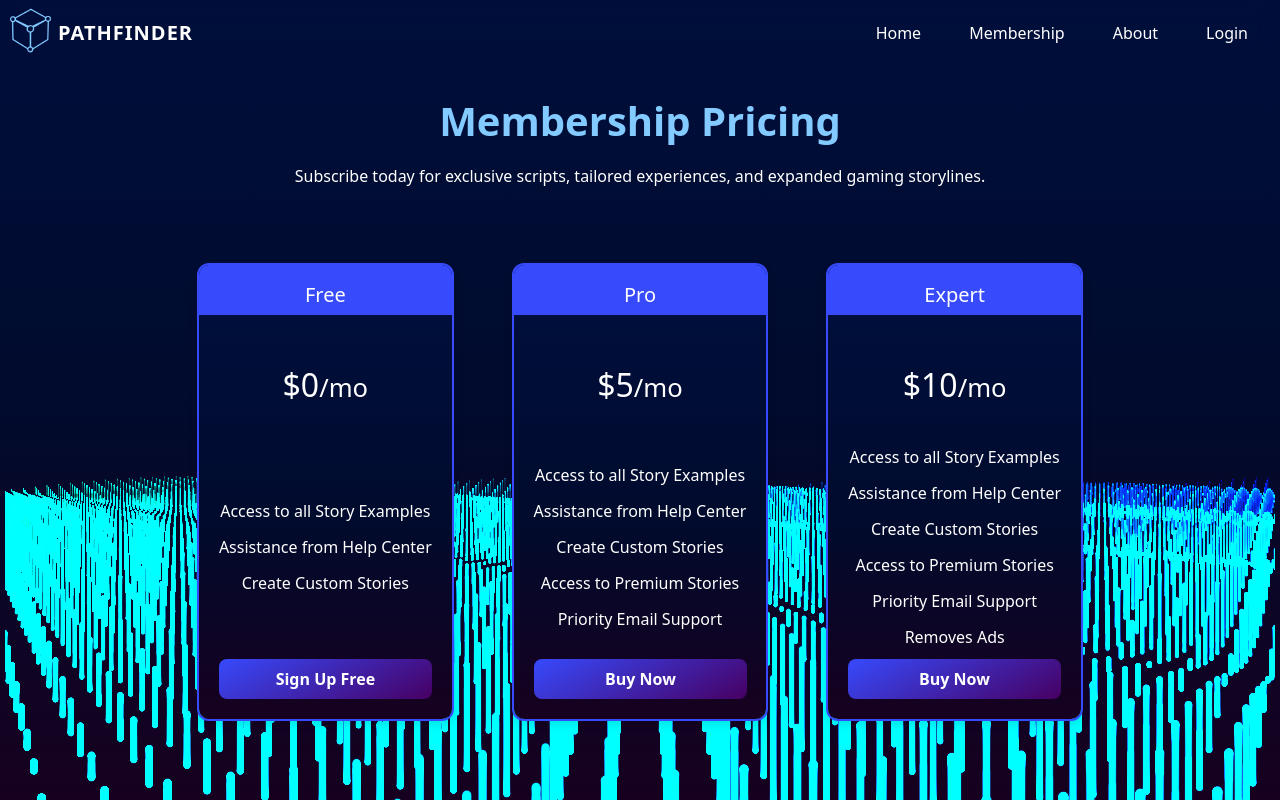
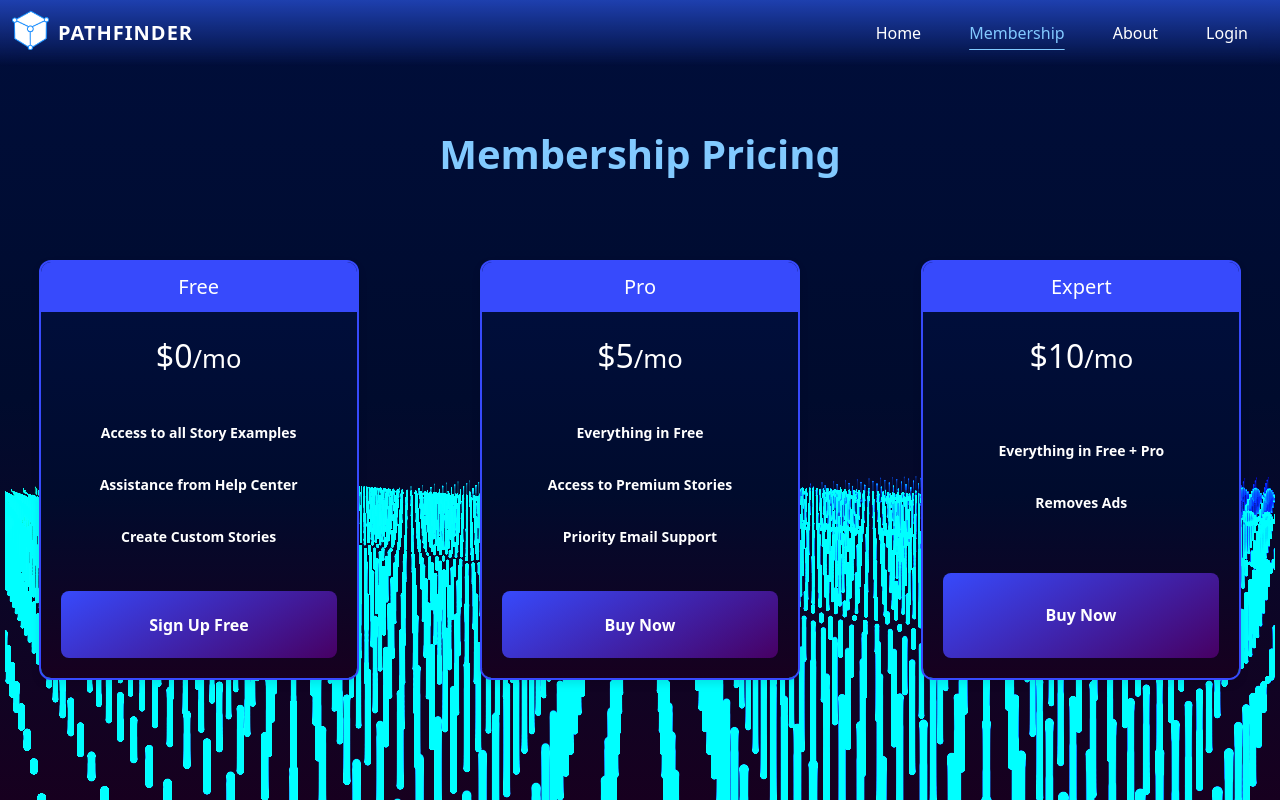
Before and after one commit to SilisK/pathfinder-game, a React (Vite) app: page /membership in a window 1280 px wide. Built offline with nearby package versions, Linux system fonts and the light colour scheme.

Commit message:
styling changes

```diff
--- a/src/App.css
+++ b/src/App.css
@@ -1,5 +1,13 @@
+* {
+  user-select: none;
+}
+
 body {
   background-color: #000b2d;
+}
+
+.home h1 {
+  color: #82caff;
 }
 
 button {
@@ -55,16 +63,16 @@ img {
   transition: 0.25s;
 }
 
-.hover-underline {
+.location-underline {
   position: relative;
   display: inline-block;
+  color: #82caff;
+  text-decoration: underline;
+  text-underline-offset: 10px;
 }
 
-.hover-underline:hover {
-  color: #82caff;
-}
-
-.hover-underline::after {
+/*
+.location-underline::after {
   content: "";
   position: absolute;
   width: 0;
@@ -75,10 +83,11 @@ img {
   transition: width 0.3s ease, left 0.3s ease;
 }
 
-.hover-underline:hover::after {
+.location-underline:hover::after {
   width: 100%;
   left: 0;
 }
+*/
 
 .gradient-text {
   /* background: linear-gradient(0deg, #174EA5, #45b1fe); */
@@ -225,7 +234,7 @@ img {
 .logo {
   width: 50px;
   height: 50px;
-  background-image: url(./Image/pathfinder-82caff.png);
+  background-image: url(./Image/pathfinder-small.png);
   background-size: 90%;
   background-repeat: no-repeat;
 }
--- a/src/Components/Auth.css
+++ b/src/Components/Auth.css
@@ -153,11 +153,6 @@ form button:hover {
   color: #fff;
 }
 
-.signup .policy-text {
-  display: flex;
-  align-items: center;
-}
-
 .signup .policy-text input {
   width: 14px;
   height: 14px;
--- a/src/Components/Navbar.jsx
+++ b/src/Components/Navbar.jsx
@@ -1,12 +1,17 @@
-import React, { useEffect, useState } from 'react';
-import { Link } from 'react-router-dom';
-import { useAuth } from '../Components/AuthContext';
-import hamburger_menu from '../assets/gizmos/hamburger-menu.png';
-import close_button from '../assets/gizmos/close.png';
+import React, { useEffect, useState } from "react";
+import { Link, useLocation } from "react-router-dom";
+import { useAuth } from "../Components/AuthContext";
+import hamburger_menu from "../assets/gizmos/hamburger-menu.png";
+import close_button from "../assets/gizmos/close.png";
 
 function NavBar() {
+  const location = useLocation();
   const [navToggled, setNavToggled] = useState(false);
   const { currentUser, loading, logout } = useAuth();
+
+  useEffect(() => {
+    setNavToggled(false);
+  }, [location]);
 
   useEffect(() => {
     if (navToggled) {
@@ -19,7 +24,7 @@ function NavBar() {
   }
 
   return (
-    <nav className="w-screen backdrop-filter backdrop-blur-md flex flex-col items-center justify-between p-2 text-white fixed z-50 md:flex-row">
+    <nav className="w-screen bg-gradient-to-b from-blue-800 backdrop-filter backdrop-blur flex flex-col items-center justify-between p-2 text-white fixed z-50 md:flex-row">
       <div className="flex items-center justify-between w-full">
         <Link to="/" className="flex items-center sm:text-xl">
           <div className="logo"></div>
@@ -40,26 +45,48 @@ function NavBar() {
       </div>
       <div
         className={`w-full ${
-          navToggled ? 'py-5 flex flex-col items-center' : 'hidden'
+          navToggled ? "py-5 flex flex-col items-center" : "hidden"
         } justify-between md:flex md:bg-transparent md:flex-row md:w-max`}
       >
-        <Link to="/" className="text-md px-6 py-2 hover-underline">
+        <Link
+          to="/"
+          className={`text-md px-6 py-2 ${
+            location.pathname == "/" ? "location-underline" : ""
+          }`}
+        >
           Home
         </Link>
-        <Link to="/membership" className="text-md px-6 py-2 hover-underline">
+        <Link
+          to="/membership"
+          className={`text-md px-6 py-2 ${
+            location.pathname == "/membership" ? "location-underline" : ""
+          }`}
+        >
           Membership
         </Link>
-        <Link to="/about" className="text-md px-6 py-2 hover-underline">
+        <Link
+          to="/about"
+          className={`text-md px-6 py-2 ${
+            location.pathname == "/about" ? "location-underline" : ""
+          }`}
+        >
           About
         </Link>
         {currentUser ? (
-
-          <Link to="/" onClick={logout} className="text-md px-6 py-2 hover-underline">
+          <Link
+            to="/"
+            onClick={logout}
+            className="text-md px-6 py-2 hover-underline"
+          >
             Logout
           </Link>
         ) : (
-
-          <Link to="/login" className="text-md px-6 py-2 hover-underline">
+          <Link
+            to="/login"
+            className={`text-md px-6 py-2 ${
+              location.pathname == "/login" ? "location-underline" : ""
+            }`}
+          >
             Login
           </Link>
         )}
--- a/src/Components/SignUp.jsx
+++ b/src/Components/SignUp.jsx
@@ -72,14 +72,15 @@ const SignUp = () => {
                 />
                 <label>Create Password</label>
               </div>
-              <div className="policy-text">
+              <div className="policy-text items-center w-full">
                 <input
+                className="m-0"
                   type="checkbox"
                   id="policy"
                   checked={checked}
                   onChange={() => setChecked(!checked)}
                 />
-                <label htmlFor="policy">
+                <label htmlFor="policy" className="w-full m-0">
                   I agree with the
                   <a href="#"> Terms & Conditions</a>
                 </label>
--- a/src/Pages/Home.jsx
+++ b/src/Pages/Home.jsx
@@ -46,7 +46,7 @@ function Home() {
     <div className="home text-white min-h-screen m-auto flex flex-col items-center justify-center md:p-0">
       {/* Header message */}
       <header className="flex flex-col text-center items-center w-11/12 mb-16">
-        <h1 className="text-5xl tracking-wider font-bold mb-4 z-40 gradient-text md:text-7xl">
+        <h1 className="text-5xl tracking-wider font-bold mb-4 z-40 md:text-7xl">
           DYNAMIC <br></br>STORY TELLING
         </h1>
         <p className="text-lg tracking-widest text-white ">{typewriterText}</p>
--- a/src/Pages/Membership.css
+++ b/src/Pages/Membership.css
@@ -1,9 +1,3 @@
-.membership-container {
-  margin: 0 auto;
-  padding: 70px;
-  text-align: center;
-}
-
 .membership-container h2 {
   font-size: 2.5rem;
   color: #82caff;
@@ -18,12 +12,6 @@
 
 .membership-container h3 {
   color: #fff;
-}
-
-.membership-col {
-  max-width: 900px;
-  width: 100%;
-  margin: auto;
 }
 
 .card {
@@ -41,14 +29,18 @@
   border: 2px solid  #374afc;
 }
 
+.card {
+  width: 100%;
+}
+
 .card:hover {
   transform: translateY(-10px);
 }
 
 .card-header {
-  /* background-color: #374afc; */
+  display: grid;
+  place-items: center;
   background-color: #374afc;
-  padding: 15px;
 }
 
 .card-header h4 {
@@ -59,10 +51,7 @@
 .card-body {
   padding: 20px;
   background: linear-gradient(to bottom, #000e3b, #000b2d, #17001f);
-  /* background: #374afc; */
   display: grid;
-  grid-template-rows: 100px 1fr auto;
-  align-items: center;
 }
 
 .card-body li {
@@ -72,20 +61,3 @@
   font-size: 2rem;
   color: #fff;
 }
-
-.list-unstyled {
-  list-style: none;
-  padding: 0;
-}
-
-
-
-
-@media (max-width: 768px) {
-  .membership-container {
-    padding: 40px 20px;
-  }
-  .card {
-    max-width: 100%;
-  }
-}
--- a/src/Pages/Membership.jsx
+++ b/src/Pages/Membership.jsx
@@ -1,151 +1,82 @@
 import React from "react";
 import "./Membership.css";
 import { Link } from "react-router-dom";
-import { loadStripe } from "@stripe/stripe-js";
+
+const tiers = [
+  {
+    title: "Free",
+    price: { amount: 0, frequency: "mo" },
+    perks: [
+      "Access to all Story Examples",
+      "Assistance from Help Center",
+      "Create Custom Stories",
+    ],
+    cta: "Sign Up Free",
+  },
+  {
+    title: "Pro",
+    price: { amount: 5, frequency: "mo" },
+    perks: [
+      "Everything in Free",
+      "Access to Premium Stories",
+      "Priority Email Support",
+    ],
+    cta: "Buy Now",
+  },
+  {
+    title: "Expert",
+    price: { amount: 10, frequency: "mo" },
+    perks: ["Everything in Free + Pro", "Removes Ads"],
+    cta: "Buy Now",
+  },
+];
 
 export default function Membership() {
-  const handlePaymentClick = async (e) => {
-    try {
-      const stripe = await loadStripe(
-        "pk_live_51OWh05DMdi2VrTPJn8PVegg3Amob5HTfjYlRva62GRmH517YIFUqEnpLeS4iitkVOPhD77V0D31WOBMnimPqoAcS00RxpqCE3T"
-      );
-      const { error } = await stripe.redirectToCheckout({
-        lineItems: [
-          {
-            price: "price_1OX12ADMdi2VrTPJjcL3pEfY",
-            quantity: 1,
-          },
-        ],
-        mode: "subscription",
-        successUrl: "https://pathfinder-game.netlify.app",
-        cancelUrl: "https://pathfinder-game.netlify.app/cancel",
-      });
-
-      if (error) {
-        throw new Error(error.message);
-      }
-    } catch (error) {
-      console.error('Error during checkout:', error.message);
-      // Handle the error (e.g., display an error message to the user)
-    }
-  };
-
-  const secondHandlePaymentClick = async (e) => {
-    try {
-      const stripe = await loadStripe(
-        "pk_live_51OWh05DMdi2VrTPJn8PVegg3Amob5HTfjYlRva62GRmH517YIFUqEnpLeS4iitkVOPhD77V0D31WOBMnimPqoAcS00RxpqCE3T"
-      );
-      const { error } = await stripe.redirectToCheckout({
-        lineItems: [
-          {
-            price: "price_1OX14IDMdi2VrTPJsBRD56pK",
-            quantity: 1,
-          },
-        ],
-        mode: "subscription",
-        successUrl: "https://pathfinder-game.netlify.app",
-        cancelUrl: "https://pathfinder-game.netlify.app/cancel",
-      });
-
-      if (error) {
-        throw new Error(error.message);
-      }
-    } catch (error) {
-      console.error('Error during checkout:', error.message);
-      // Handle the error (e.g., display an error message to the user)
-    }
-  };
-
   return (
-    <div className="membership-container min-h-screen grid gap-11">
+    <div className="membership-container min-h-screen grid gap-11 py-24">
       <header className="grid">
         <div className="align-items-center ms-auto grid">
           <div className="text-center my-4 mx-auto place-items-center grid">
             <h2>
               <strong>Membership Pricing</strong>
             </h2>
-            <h3>
-              Subscribe today for exclusive scripts, tailored experiences, and
-              expanded gaming storylines.
-            </h3>
           </div>
         </div>
       </header>
+      {/*  */}
       <main className="membership-col">
         <div className="grid w-full gap-11 lg:grid-cols-3">
-          <div className="flex justify-center">
+          {/*  */}
+          {tiers.map((tier) => (
+            <div className="card-container flex justify-center">
               <div className="card text-center">
                 <div className="card-header">
-                <h4 className="fw-normal">Free</h4>
+                  <h4 className="fw-normal">{tier.title}</h4>
                 </div>
                 <div className="card-body">
                   <p className="card-title">
-                  $0<small className="text-muted fw-light">/mo</small>
+                    ${tier.price.amount}
+                    <small className="text-muted fw-light">
+                      /{tier.price.frequency}
+                    </small>
                   </p>
-                <ul className="flex flex-col gap-3">
-                  <li>Access to all Story Examples</li>
-                  <li>Assistance from Help Center</li>
-                  <li>Create Custom Stories</li>
+                  <ul className="flex flex-col gap-8 py-4">
+                    {tier.perks.map((perk) => (
+                      <li className="text-sm font-semibold">{perk}</li>
+                    ))}
                   </ul>
                   <button className="btn-gradient">
                     <Link
                       to="/login"
                       style={{ textDecoration: "none", color: "inherit" }}
                     >
-                    Sign Up Free
+                      {tier.cta}
                     </Link>
                   </button>
                 </div>
               </div>
             </div>
-          <div className="flex justify-center">
-            <div className="card text-center">
-              <div className="card-header">
-                <h4 className="fw-normal">Pro</h4>
-              </div>
-              <div className="card-body">
-                <p className="card-title">
-                  $5<small className="text-muted fw-light">/mo</small>
-                </p>
-                <ul className="flex flex-col gap-3">
-                  <li>Access to all Story Examples</li>
-                  <li>Assistance from Help Center</li>
-                  <li>Create Custom Stories</li>
-                  <li>Access to Premium Stories</li>
-                  <li>Priority Email Support</li>
-                </ul>
-                <button className="btn-gradient" onClick={handlePaymentClick}>
-                  Buy Now
-                </button>
-              </div>
-            </div>
-          </div>
-          <div className="flex justify-center">
-            <div className="card text-center">
-              <div className="card-header">
-                <h4 className="fw-normal">Expert</h4>
-              </div>
-              <div className="card-body">
-                <p className="card-title">
-                  $10<small className="text-muted fw-light">/mo</small>
-                </p>
-                <ul className="flex flex-col gap-3">
-                  <li>Access to all Story Examples</li>
-                  <li>Assistance from Help Center</li>
-                  <li>Create Custom Stories</li>
-                  <li>Access to Premium Stories</li>
-                  <li>Priority Email Support</li>
-                  <li>Removes Ads</li>
-                </ul>
-                <button
-                  className="btn-gradient"
-                  onClick={secondHandlePaymentClick}
-                >
-                  Buy Now
-                </button>
-              </div>
-            </div>
-          </div>
+          ))}
         </div>
       </main>
     </div>
--- a/src/index.css
+++ b/src/index.css
@@ -1,7 +1,3 @@
-/* * {
-  outline: 1px solid #fff
-}  */
-
 footer {
   position: relative;
   z-index: 40;
```
Also changed, not shown: src/Pages/About.jsx (+17 -17 lines), src/Image/pathfinder-small.png (added), src/assets/gizmos/close.png. Lines whose indentation alone changed are shown as unchanged.
